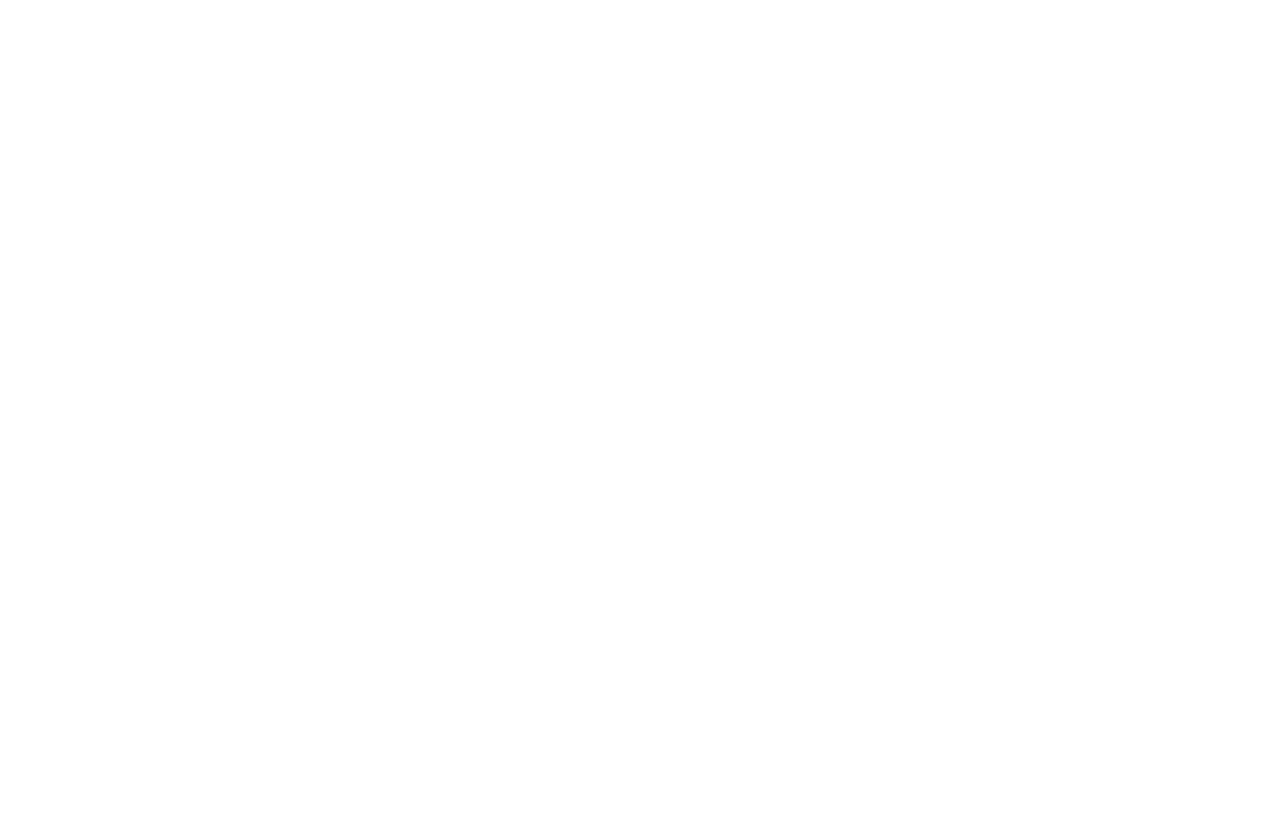
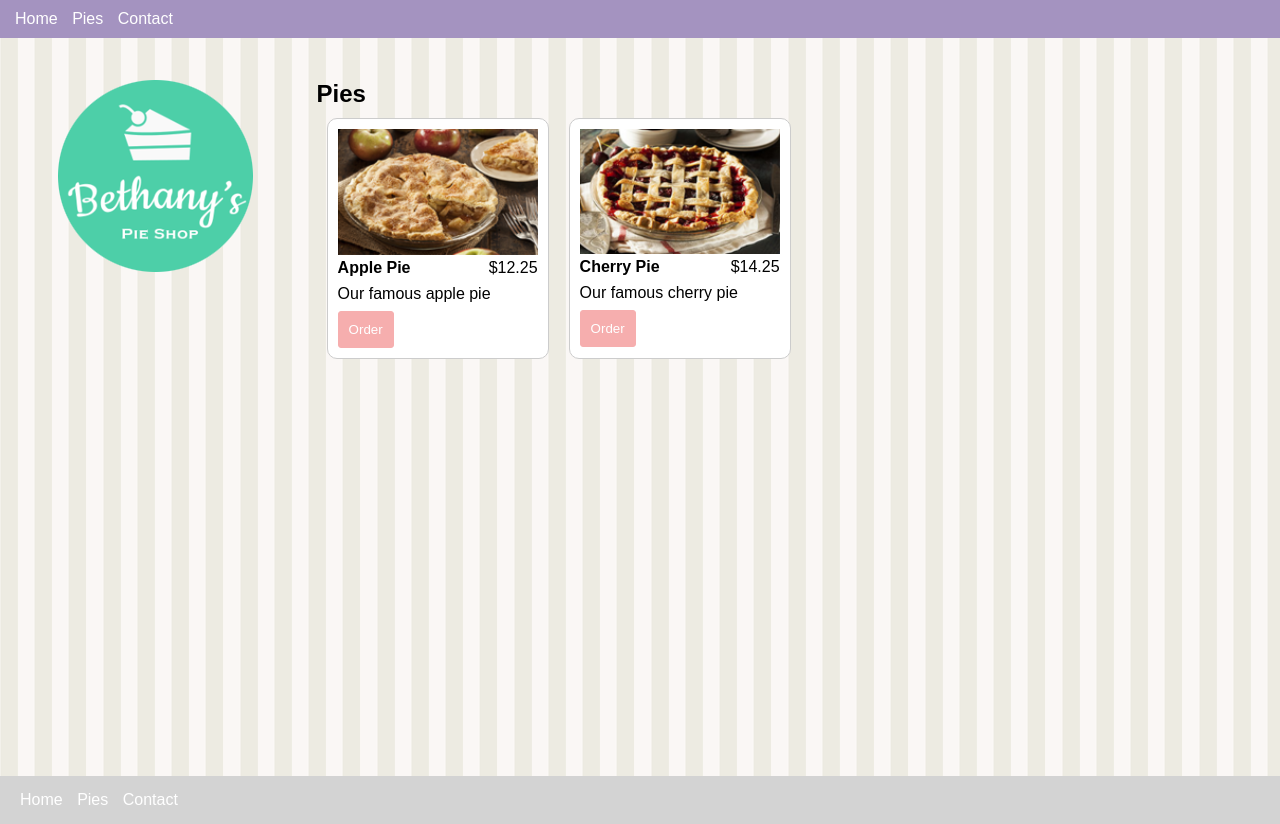
Before and after one commit to ashu-123/ashu-pie-shop, a plain HTML site: page pies.html in a window 1280 px wide. Before the commit the page ends 800 px from the top, so only its background shows below. Drawn offline with Linux system fonts and the light colour scheme.

Commit message:
Added html/css changes for pies page

```diff
--- a/pies.html
+++ b/pies.html
@@ -0,0 +1,57 @@
+<!DOCTYPE html>
+<html lang="en">
+<head>
+    <link rel="stylesheet" href="site.css" type="text/css"/>
+    <meta charset="UTF-8">
+    <meta name="viewport" content="width=device-width, initial-scale=1.0">
+    <title>Pies | Ashutosh's Pie Shop</title>
+</head>
+<body>
+    <header>
+        <nav>
+            <ul>
+                <li><a href="/">Home</a></li>
+                <li><a href="pies.html">Pies</a></li>
+                <li><a href="contact.html">Contact</a></li>
+            </ul>
+        </nav>
+    </header>
+    <main>
+        <aside>
+            <img src="images/logo.png" alt="Ashutosh's Pie Shop"/>
+        </aside>
+        <article>
+            <h1>Pies</h1>
+            <section class="columns-desktop">
+                <div class="pies">
+                    <img src="images/apple-pie.png" alt="Apple Pie">
+                    <div class="columns">
+                        <div class="title">Apple Pie</div>
+                        <div class="price">$12.25</div>
+                    </div>
+                    <p class="desc">Our famous apple pie</p>
+                    <button data-order="apple-pie">Order</button>
+                </div>
+                <div class="pies">
+                    <img src="images/cherry-pie.png" alt="Cherry Pie">
+                    <div class="columns">
+                        <div class="title">Cherry Pie</div>
+                        <div class="price">$14.25</div>
+                    </div>
+                    <p class="desc">Our famous cherry pie</p>
+                    <button data-order="cherry-pie">Order</button>
+                </div>
+            </section>
+        </article>
+    </main>
+    <footer>
+        <nav>
+            <ul>
+                <li><a href="/">Home</a></li>
+                <li><a href="pies.html">Pies</a></li>
+                <li><a href="contact.html">Contact</a></li>
+            </ul>
+        </nav>
+    </footer>
+</body>
+</html>
--- a/site.css
+++ b/site.css
@@ -66,6 +66,10 @@ article {
     width: 75%;
 }
 
+.columns {
+    display: flex;
+}
+
 @media only screen and (min-width: 768px) {
     main {
         display: flex;
@@ -74,4 +78,43 @@ article {
     aside {
         margin-left: 2%;
     }
+
+    .columns-desktop {
+        display: flex;
+    }
 }
+
+/* Pies */
+
+.pies {
+    width: 200px;
+    padding: 10px;
+    margin: 10px;
+    background-color: white;
+    border: solid 1px #ccc;
+    border-radius: 10px;
+}
+
+.pies > img {
+    width: 100%;
+}
+
+.pies .title {
+    font-weight: bold;
+}
+
+.pies .price {
+    text-align: right;
+}
+
+.pies .columns div {
+    width: 50%;
+}
+
+.pies button {
+    background-color: #f6aeae;
+    padding: 10px;
+    border: solid 1px #f6aeae;
+    border-radius: 3px;
+    color: white;
+}
```
